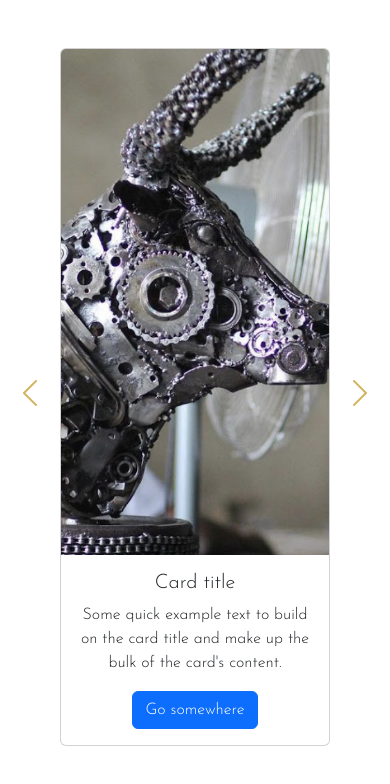
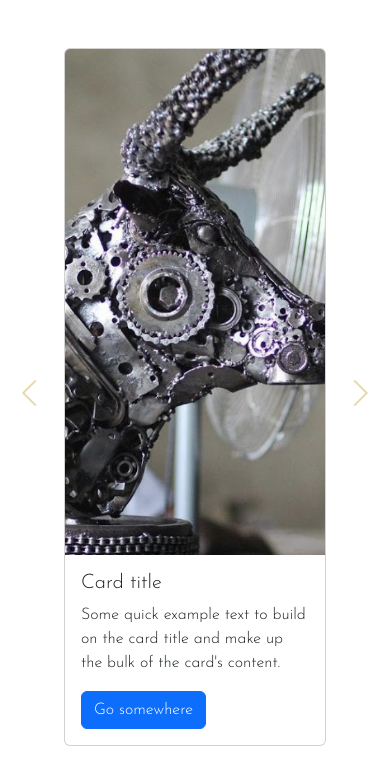
Before and after one commit to lanreonasanya02/adao-website, a React (Create React App) app: page /products in a window 390 px wide. Shown: the top 784 px of the page. Built offline with nearby package versions, Linux system fonts and the light colour scheme.

Commit message:
edited carousel for the mobile

```diff
--- a/src/pages/products/Product.css
+++ b/src/pages/products/Product.css
@@ -15,7 +15,8 @@ section .carou button {
   background: none;
 }
 
-section .carou button .btn-prev-next {
+section .carou button .btn-prev-next,
+.carou-mobile button .btn-prev-next {
   color: #d4b35f;
   font-size: 2rem;
 }
@@ -27,7 +28,12 @@ section .carou .card .card-image {
   object-position: center; */
 }
 
-section .carou .card .card-image img {
+.carou-mobile .card {
+  margin: 0 4rem;
+}
+
+section .carou .card .card-image img,
+.carou-mobile .card .card-image img {
   width: 100%;
   height: 60vh;
   object-fit: cover;
--- a/src/pages/products/Products.js
+++ b/src/pages/products/Products.js
@@ -8,12 +8,10 @@ import img5 from "../../images/adao-14.png";
 import img6 from "../../images/adao-17.png";
 import img7 from "../../images/adao-18.png";
 import img8 from "../../images/adao-20.png";
-import img9 from "../../images/adao-5.png";
 
 const Products = () => {
   return (
     <>
-      {/* Desktop carousel */}
       <section className="d-none d-lg-block">
         <div id="carouselExampleIndicators" class="carousel slide">
           <div className="carou">
@@ -57,7 +55,7 @@ const Products = () => {
                     <div className="col-lg-3 col-md-3 col-10">
                       <div class="card" style={{ width: "15rem" }}>
                         <div className="card-image">
-                          <img src={img9} class="card-img-top" alt="..." />
+                          <img src={img2} class="card-img-top" alt="..." />
                         </div>
                         <div class="card-body">
                           <h5 class="card-title">Card title</h5>
@@ -116,6 +114,24 @@ const Products = () => {
                     <div className="col-lg-3 col-md-4 col-10">
                       <div class="card" style={{ width: "15rem" }}>
                         <div className="card-image">
+                          <img src={img5} class="card-img-top" alt="..." />
+                        </div>
+                        <div class="card-body">
+                          <h5 class="card-title">Card title</h5>
+                          <p class="card-text">
+                            Some quick example text to build on the card title
+                            and make up the bulk of the card's content.
+                          </p>
+                          <a href="#" class="btn btn-primary">
+                            Go somewhere
+                          </a>
+                        </div>
+                      </div>
+                    </div>
+
+                    <div className="col-lg-3 col-md-3 col-10">
+                      <div class="card" style={{ width: "15rem" }}>
+                        <div className="card-image">
                           <img src={img6} class="card-img-top" alt="..." />
                         </div>
                         <div class="card-body">
@@ -135,24 +151,6 @@ const Products = () => {
                       <div class="card" style={{ width: "15rem" }}>
                         <div className="card-image">
                           <img src={img7} class="card-img-top" alt="..." />
-                        </div>
-                        <div class="card-body">
-                          <h5 class="card-title">Card title</h5>
-                          <p class="card-text">
-                            Some quick example text to build on the card title
-                            and make up the bulk of the card's content.
-                          </p>
-                          <a href="#" class="btn btn-primary">
-                            Go somewhere
-                          </a>
-                        </div>
-                      </div>
-                    </div>
-
-                    <div className="col-lg-3 col-md-3 col-10">
-                      <div class="card" style={{ width: "15rem" }}>
-                        <div className="card-image">
-                          <img src={img5} class="card-img-top" alt="..." />
                         </div>
                         <div class="card-body">
                           <h5 class="card-title">Card title</h5>
@@ -274,24 +272,9 @@ const Products = () => {
         </div>
       </section>
 
-      {/* Mobile carousel */}
       <section className="carou-mobile d-block d-lg-none">
         <div id="carouselExample" class="carousel slide">
-          <div className="carou">
-            <div>
-              <button
-                type="button"
-                data-bs-target="#carouselExample"
-                data-bs-slide="prev"
-              >
-                <span class="btn-prev-next" aria-hidden="true">
-                  {" "}
-                  <i class="bi bi-chevron-left"></i>
-                </span>
-              </button>
-            </div>
-
-            <div class="carousel-inner">
+          <div class="carousel-inner ">
             <div class="carousel-item active">
               <div class="card">
                 <div className="card-image">
@@ -300,8 +283,8 @@ const Products = () => {
                 <div class="card-body">
                   <h5 class="card-title">Card title</h5>
                   <p class="card-text">
-                      Some quick example text to build on the card title and
-                      make up the bulk of the card's content.
+                    Some quick example text to build on the card title and make
+                    up the bulk of the card's content.
                   </p>
                   <a href="#" class="btn btn-primary">
                     Go somewhere
@@ -317,8 +300,8 @@ const Products = () => {
                 <div class="card-body">
                   <h5 class="card-title">Card title</h5>
                   <p class="card-text">
-                      Some quick example text to build on the card title and
-                      make up the bulk of the card's content.
+                    Some quick example text to build on the card title and make
+                    up the bulk of the card's content.
                   </p>
                   <a href="#" class="btn btn-primary">
                     Go somewhere
@@ -334,8 +317,8 @@ const Products = () => {
                 <div class="card-body">
                   <h5 class="card-title">Card title</h5>
                   <p class="card-text">
-                      Some quick example text to build on the card title and
-                      make up the bulk of the card's content.
+                    Some quick example text to build on the card title and make
+                    up the bulk of the card's content.
                   </p>
                   <a href="#" class="btn btn-primary">
                     Go somewhere
@@ -344,8 +327,18 @@ const Products = () => {
               </div>
             </div>
           </div>
-            <div>
           <button
+            class="carousel-control-prev"
+            type="button"
+            data-bs-target="#carouselExample"
+            data-bs-slide="prev"
+          >
+            <span class="btn-prev-next" aria-hidden="true">
+              <i class="bi bi-chevron-left"></i>
+            </span>
+          </button>
+          <button
+            class="carousel-control-next"
             type="button"
             data-bs-target="#carouselExample"
             data-bs-slide="next"
@@ -355,8 +348,6 @@ const Products = () => {
             </span>
           </button>
         </div>
-          </div>
-        </div>
       </section>
     </>
   );
```
Lines whose indentation alone changed are shown as unchanged.
